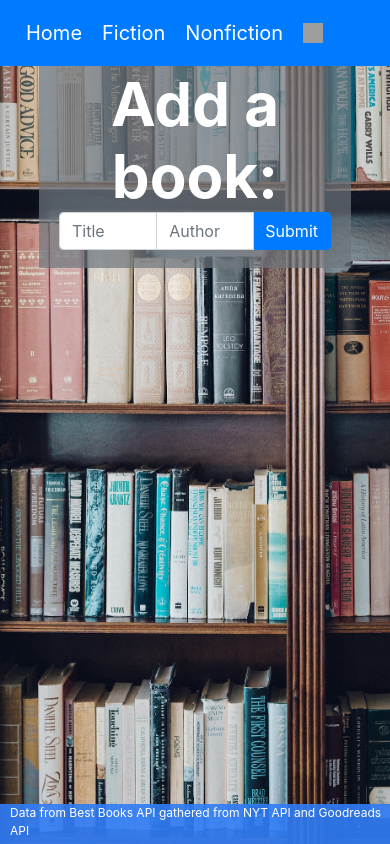
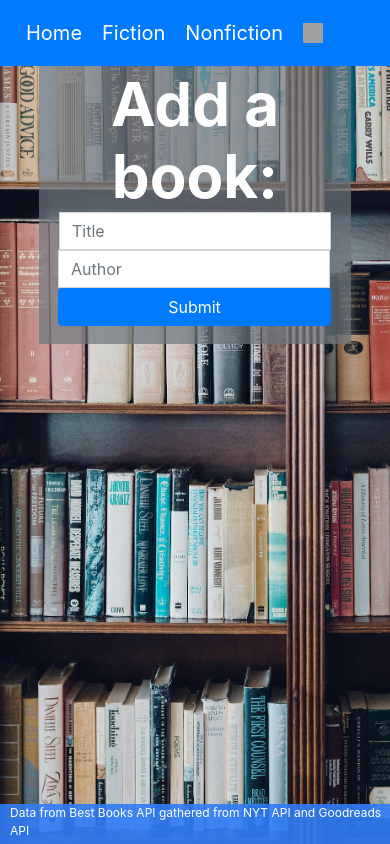
Before and after one commit to torykling/Best-Books-App, a React (Create React App) app: page /addpage in a window 390 px wide. Built offline with nearby package versions, Linux system fonts and the light colour scheme; no server answers; grey boxes are pictures that could not be loaded.

Commit message:
make post form more responsive

```diff
--- a/src/App.css
+++ b/src/App.css
@@ -140,11 +140,13 @@ iframe {
   .our-books-title {
     font-size: 4rem;
   }
-  .put-container {
+  .put-container,
+  .post-container {
     display: flex;
     flex-direction: column;
   }
-  .form-control.put-input {
+  .form-control.put-input,
+  .form-control.post-input {
     width: 100%;
     border-radius: 0px;
   }
--- a/src/Components/OurBookInputs/Post.js
+++ b/src/Components/OurBookInputs/Post.js
@@ -35,16 +35,19 @@ export class Post extends Component {
   render() {
     return (
       <div>
-        <form className="input-group mb-3" onSubmit={this.handleSubmit}>
+        <form
+          className="input-group mb-3 post-container"
+          onSubmit={this.handleSubmit}
+        >
           <input
-            className="form-control"
+            className="form-control post-input"
             type="text"
             name="title"
             placeholder="Title"
             onChange={this.handleChange}
           ></input>
           <input
-            className="form-control input-group-prepend"
+            className="form-control input-group-prepend post-input"
             type="text"
             name="author"
             placeholder="Author"
```
